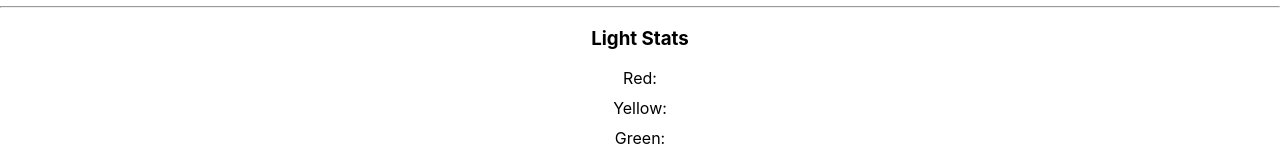
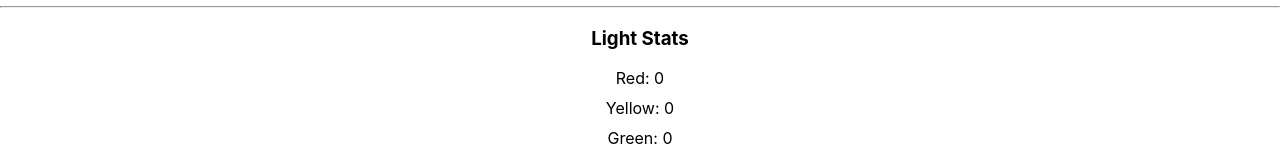
Before and after one commit to jschuman/traffic-signal, a React (Create React App) app: page / in a window 1280 px wide. Shown: the part 618-775 px from the top of the page. Built offline with nearby package versions, Linux system fonts and the light colour scheme.

Commit message:
update display of stats to map over stats state

```diff
--- a/src/components/TrafficSignal.js
+++ b/src/components/TrafficSignal.js
@@ -56,15 +56,13 @@ const TrafficSignal = () => {
       <div>
         <h3>Light Stats</h3>
       </div>
-      <div className='stat'>
-        <span>Red: </span><span>{lightStats["Red"]}</span>
-      </div>
-      <div className='stat'>
-        <span>Yellow: </span><span>{lightStats["Yellow"]}</span>
-      </div>
-      <div className='stat'>
-        <span>Green: </span><span>{lightStats["Green"]}</span>
-      </div>
+      { lightStats.map((lightStat) => {
+        return (
+          <div className='stat'>
+            <span>{lightStat.name}: </span><span>{lightStat.count}</span>
+          </div>
+        )
+      })}
       <div>
         <button onClick={() => resetStats()}>Reset Stats</button>
       </div>
```
